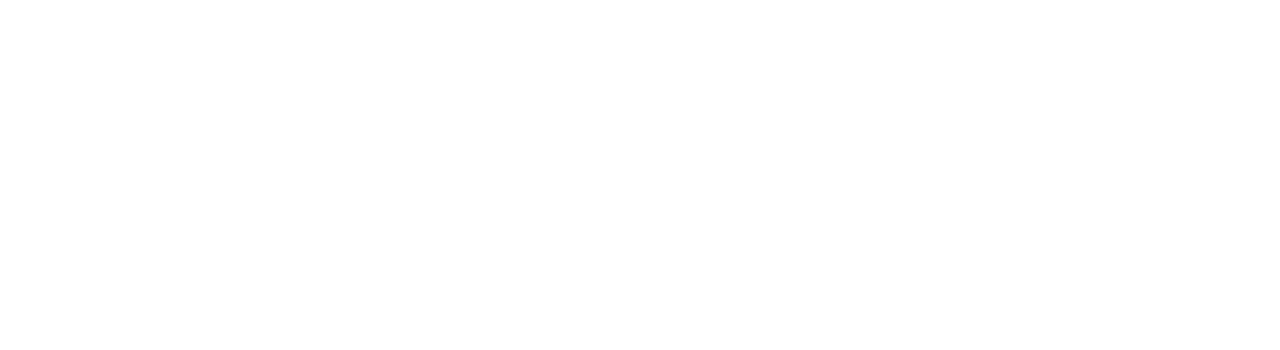
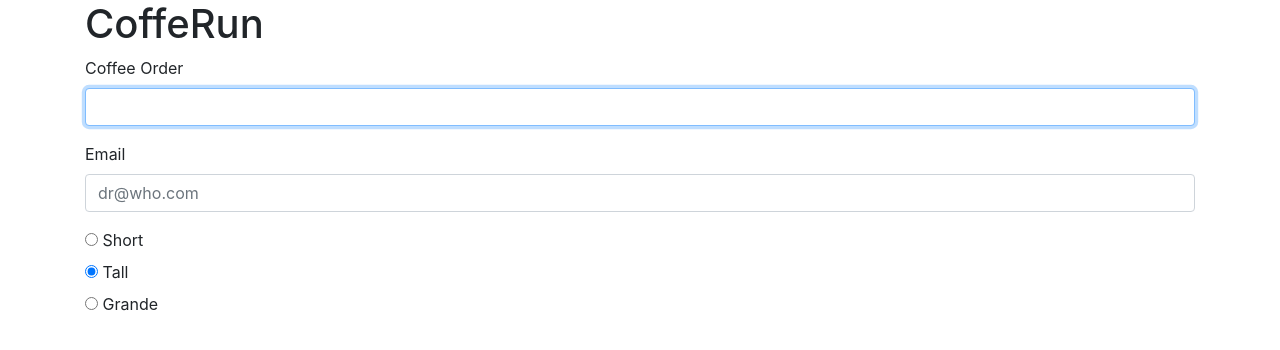
Before and after one commit to DecaDenZ/Coffeerun, a plain HTML site: page index.html in a window 1280 px wide. Drawn offline with nearby package versions, Linux system fonts and the light colour scheme.

Commit message:
стр 240

```diff
--- a/index.html
+++ b/index.html
@@ -5,8 +5,48 @@
    <meta name="viewport" content="width=device-width, initial-scale=1.0">
    <meta http-equiv="X-UA-Compatible" content="ie=edge">
    <title>Coffeerun</title>
+   <link rel="stylesheet" href="https://cdnjs.cloudflare.com/ajax/libs/twitter-bootstrap/4.3.1/css/bootstrap.min.css">
 </head>
-<body>
+<body class="container">
+   <header>
+      <h1>CoffeRun</h1>
+   </header>
+   <section>
+      <div class="panel panel-default">
+         <div class="panel-body">
+            <form data-coffee-order="form">
+               <div class="form-group">
+                  <label for="coffeeOrder">Coffee Order</label>
+                  <input class="form-control" name="coffee" id="coffeeOrder"
+                     autofocus>
+               </div>
+               <div class="form-group">
+                  <label for="emailInput">Email</label>
+                  <input class="form-control" type="email" name="emailAddress"
+                     id="emailInput" value="" placeholder="dr@who.com">
+               </div>
+               <div class="radio">
+                  <label>
+                     <input type="radio" name="size" value="short">
+                     Short
+                  </label>
+               </div>
+               <div class="radio">
+                  <label>
+                     <input type="radio" name="size" value="tall" checked>
+                     Tall
+                  </label>
+               </div>
+               <div class="radio">
+                  <label>
+                     <input type="radio" name="size" value="grande">
+                     Grande
+                  </label>
+               </div>
+            </form>
+         </div>
+      </div>
+   </section>
    <script src="scripts/datastore.js" charset="utf-8"></script>
    <script src="scripts/truck.js" charset="utf-8"></script>
    <script src="scripts/main.js" charset="utf-8"></script>
```
